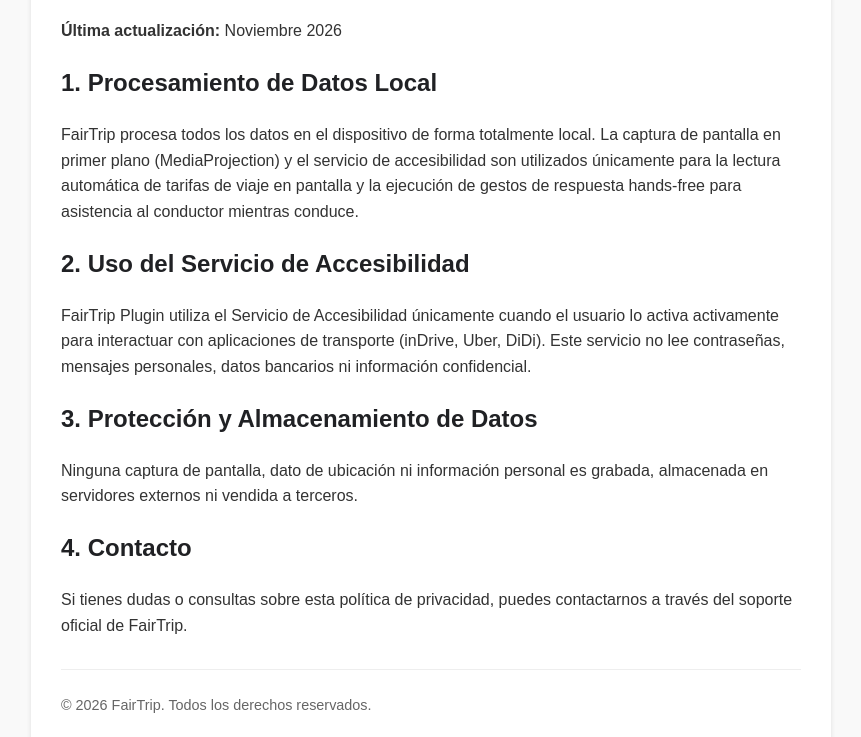
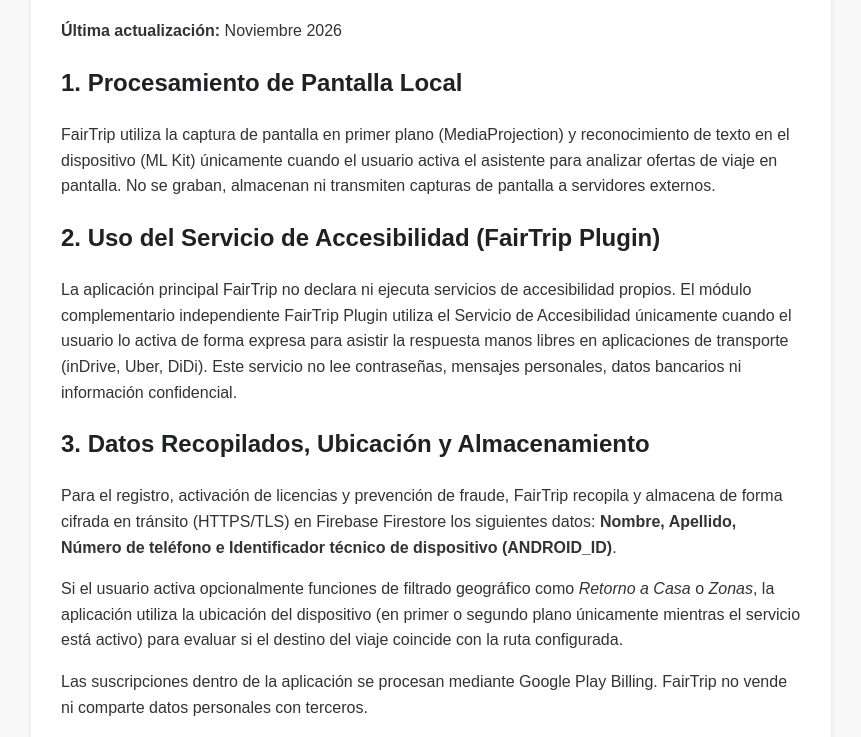
Before and after one commit to raff559/fairtrip-privacy-policy, a plain HTML site: page index.html in a window 1280 px wide. Shown: the part 177-914 px from the top of the page, without its empty margins (209-1070 px from the left). Drawn offline with Linux system fonts and the light colour scheme.

Commit message:
Update index.html

```diff
--- a/index.html
+++ b/index.html
@@ -28,24 +28,31 @@
 </head>
 <body>
     <div class="container">
-        <h1>Política de Privacidad de FairTrip & FairTrip Plugin</h1>
+        <h1>Política de Privacidad de FairTrip &amp; FairTrip Plugin</h1>
         <p><strong>Última actualización:</strong> Noviembre 2026</p>
 
-        <h2>1. Procesamiento de Datos Local</h2>
-        <p>FairTrip procesa todos los datos en el dispositivo de forma totalmente local. La captura de pantalla en primer plano (MediaProjection) y el servicio de accesibilidad son utilizados únicamente para la lectura automática de tarifas de viaje en pantalla y la ejecución de gestos de respuesta hands-free para asistencia al conductor mientras conduce.</p>
+        <h2>1. Procesamiento de Pantalla Local</h2>
+        <p>FairTrip utiliza la captura de pantalla en primer plano (MediaProjection) y reconocimiento de texto en el dispositivo (ML Kit) únicamente cuando el usuario activa el asistente para analizar ofertas de viaje en pantalla. No se graban, almacenan ni transmiten capturas de pantalla a servidores externos.</p>
 
-        <h2>2. Uso del Servicio de Accesibilidad</h2>
-        <p>FairTrip Plugin utiliza el Servicio de Accesibilidad únicamente cuando el usuario lo activa activamente para interactuar con aplicaciones de transporte (inDrive, Uber, DiDi). Este servicio no lee contraseñas, mensajes personales, datos bancarios ni información confidencial.</p>
+        <h2>2. Uso del Servicio de Accesibilidad (FairTrip Plugin)</h2>
+        <p>La aplicación principal FairTrip no declara ni ejecuta servicios de accesibilidad propios. El módulo complementario independiente FairTrip Plugin utiliza el Servicio de Accesibilidad únicamente cuando el usuario lo activa de forma expresa para asistir la respuesta manos libres en aplicaciones de transporte (inDrive, Uber, DiDi). Este servicio no lee contraseñas, mensajes personales, datos bancarios ni información confidencial.</p>
 
-        <h2>3. Protección y Almacenamiento de Datos</h2>
-        <p>Ninguna captura de pantalla, dato de ubicación ni información personal es grabada, almacenada en servidores externos ni vendida a terceros.</p>
+        <h2>3. Datos Recopilados, Ubicación y Almacenamiento</h2>
+        <p>Para el registro, activación de licencias y prevención de fraude, FairTrip recopila y almacena de forma cifrada en tránsito (HTTPS/TLS) en Firebase Firestore los siguientes datos: <strong>Nombre, Apellido, Número de teléfono e Identificador técnico de dispositivo (ANDROID_ID)</strong>.</p>
+        <p>Si el usuario activa opcionalmente funciones de filtrado geográfico como <em>Retorno a Casa</em> o <em>Zonas</em>, la aplicación utiliza la ubicación del dispositivo (en primer o segundo plano únicamente mientras el servicio está activo) para evaluar si el destino del viaje coincide con la ruta configurada.</p>
+        <p>Las suscripciones dentro de la aplicación se procesan mediante Google Play Billing. FairTrip no vende ni comparte datos personales con terceros.</p>
 
-        <h2>4. Contacto</h2>
-        <p>Si tienes dudas o consultas sobre esta política de privacidad, puedes contactarnos a través del soporte oficial de FairTrip.</p>
+        <h2>4. Eliminación de Cuenta y Datos</h2>
+        <p>Los usuarios pueden eliminar sus datos personales directamente dentro de la aplicación desde la sección <strong>Privacidad &amp; Gestión de Cuenta &rarr; Borrar Datos</strong>, o solicitar la eliminación de su cuenta y datos asociados sin abrir la aplicación escribiendo al soporte oficial en <a href="https://wa.me/18096080718" target="_blank" rel="noopener noreferrer">https://wa.me/18096080718</a> (indicando su número de teléfono registrado o Device ID).</p>
+        <p>Al procesar la eliminación, se borran o anonimizan de forma permanente el nombre, apellido y número de teléfono de los registros activos. Para prevenir el abuso y la reutilización reiterada de la prueba gratuita de 3 días en un mismo dispositivo o línea, se conserva únicamente un identificador técnico anónimo mediante hash criptográfico no reversible (SHA-256).</p>
+
+        <h2>5. Contacto</h2>
+        <p>Si tienes dudas sobre esta política de privacidad, necesitas soporte técnico o tienes preguntas sobre los planes disponibles, puedes contactarnos a través del soporte oficial de FairTrip en <a href="https://wa.me/18096080718" target="_blank" rel="noopener noreferrer">https://wa.me/18096080718</a>.</p>
 
         <footer>
             <p>&copy; 2026 FairTrip. Todos los derechos reservados.</p>
         </footer>
     </div>
 </body>
+</body>
 </html>
```
